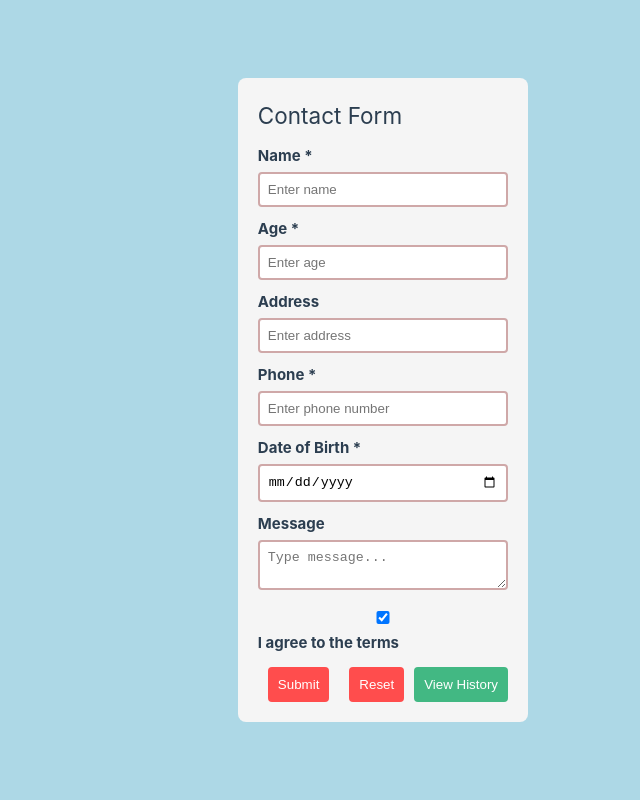
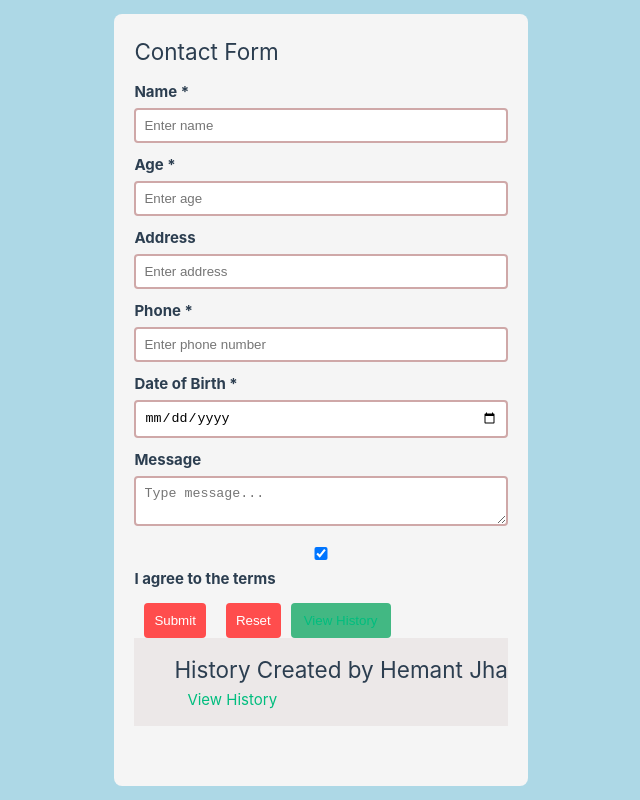
Before and after one commit to Khushi242541/FormVueNew, a Vue app in the folder Form/: page /new_Screen in a window 1280 px wide. Shown: the whole page, without its empty margins (112-752 px from the left). Built offline with nearby package versions, Linux system fonts and the light colour scheme.

Commit message:
Updated Code

```diff
--- a/Form/src/App.vue
+++ b/Form/src/App.vue
@@ -36,7 +36,10 @@
         <button type="button" @click="handleSubmit">Submit</button>
         <button type="button" @click="resetForm">Reset</button>
         <!-- <router-link to="/history" class="history-btn">View History</router-link> -->
-        <button type="History" @click="historyButton">View History</button>
+        <!-- <button type="History" @click="historyButton">View History</button> -->
+       <button type="History" @click="historyButton"><router-link to="new_Screen">View History</router-link></button>
+
+        <router-view></router-view>
       </form>
 
       <!-- <div v-if="success == true" class="success">
@@ -48,12 +51,14 @@
   <script>
   // import submitHandler from "./components/submitHandler.vue";
   import axios from "axios";
-  // import new_screen from "./components/New screen2"
+  import new_Screen from "./components/new_Screen.vue"
 
   // const { MongoClient } = require('mongodb');
   export default {
     name: "FormPage",
-    components: {},
+    components: {
+      new_Screen,
+      },
     data() {
       return {
         // form fields
@@ -218,7 +223,7 @@
     display: inline-block;
     margin-top: 10px;
     padding: 8px;
-    background: #3498db;
+    background: #010b13;
     color: white;
     text-decoration: none;
     border-radius: 4px;
--- /dev/null
+++ b/Form/src/components/new_Screen.vue
@@ -0,0 +1,43 @@
+<template>
+  <nav>
+    <ul>
+      <h1>History Created by Hemant Jha</h1>
+      <li><router-link to="/">View History</router-link></li>
+
+    </ul>
+  </nav>
+</template>
+<script>
+
+export default {
+  name:'new_Screen',
+  // data: 'newusers'
+}
+</script>
+
+<style scoped>
+ .form-container {
+    max-width: 800px;
+    margin: auto;
+    padding: 20px;
+    background: #f5f5f5;
+    border-radius: 8px;
+  }
+  label {
+    display: block;
+    margin-top: 10px;
+    font-weight: bold;
+  }
+  li{
+    display: inline-block;
+    margin: 0 10px;
+  }
+  nav{
+    background: #ece8e8;
+    padding:14px 0;
+    margin-bottom: 40px;
+  }
+  .router-link-active{
+    background: #0618bb;
+  }
+  </style>
--- a/Form/src/main.js
+++ b/Form/src/main.js
@@ -3,6 +3,6 @@ import './assets/main.css'
 import { createApp } from 'vue'
 import App from './App.vue'
 import './assets/style.css';
+import router from './routes';
 
-
-createApp(App).mount('#app')
+createApp(App).use(router).mount('#app');
--- /dev/null
+++ b/Form/src/routes.js
@@ -0,0 +1,17 @@
+import { createRouter, createWebHistory } from "vue-router";
+import new_Screen from "./components/new_Screen.vue";
+
+////////////////////////
+const routes=[
+{
+    name:'new_Screen',
+    path:'/new_Screen',
+    component:
+        new_Screen
+}
+];
+const router =createRouter({
+    history: createWebHistory(),
+    routes,
+});
+export default router;
```
Also changed, not shown: Form/src/components/New screen.vue (deleted, +0 -21 lines), Form/src/components/New screen2.vue (deleted, +0 -42 lines).
